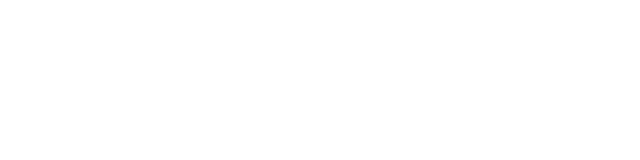
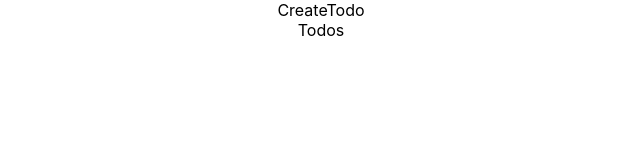
Before and after one commit to maxcore25/react-framer-dnd, a React (Create React App) app: page / in a window 1280 px wide. Shown: the top 160 px of the page, without its empty margins (319-959 px from the left). Built offline with nearby package versions, Linux system fonts and the light colour scheme.

Commit message:
Main Component Logic Added

```diff
--- a/src/App.js
+++ b/src/App.js
@@ -1,7 +1,23 @@
+import { useState } from 'react';
 import './App.css';
+import CreateTodo from './components/CreateTodo';
+import Todos from './components/Todos';
+
+const defaultTodos = [
+  { id: 1, title: 'Learn Framer Motion', completed: false },
+  { id: 2, title: 'Create Nice Animation', completed: false },
+  { id: 3, title: 'Use Reorder Component', completed: false },
+];
 
 function App() {
-  return <div className='App'></div>;
+  const [todos, setTodos] = useState(defaultTodos);
+
+  return (
+    <div className='App'>
+      <CreateTodo onCreate={setTodos} />
+      <Todos todos={todos} />
+    </div>
+  );
 }
 
 export default App;
```
